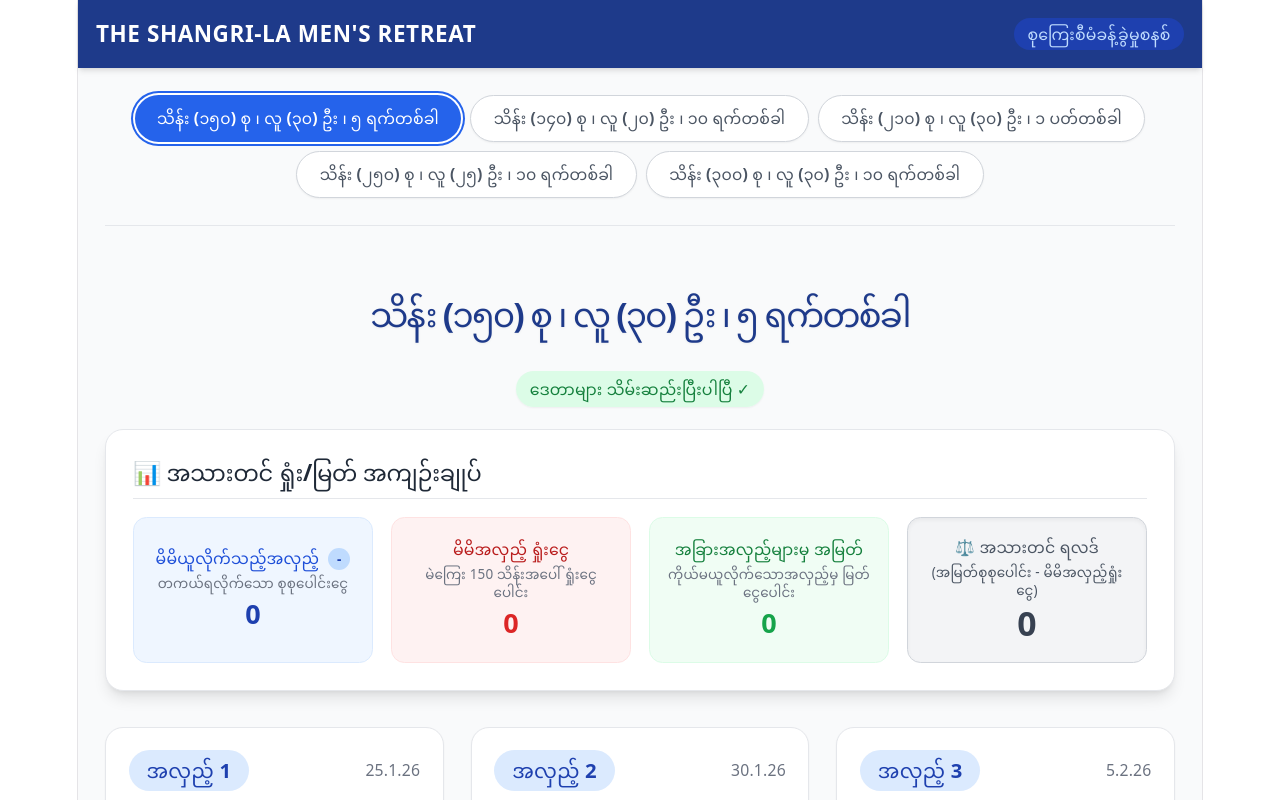
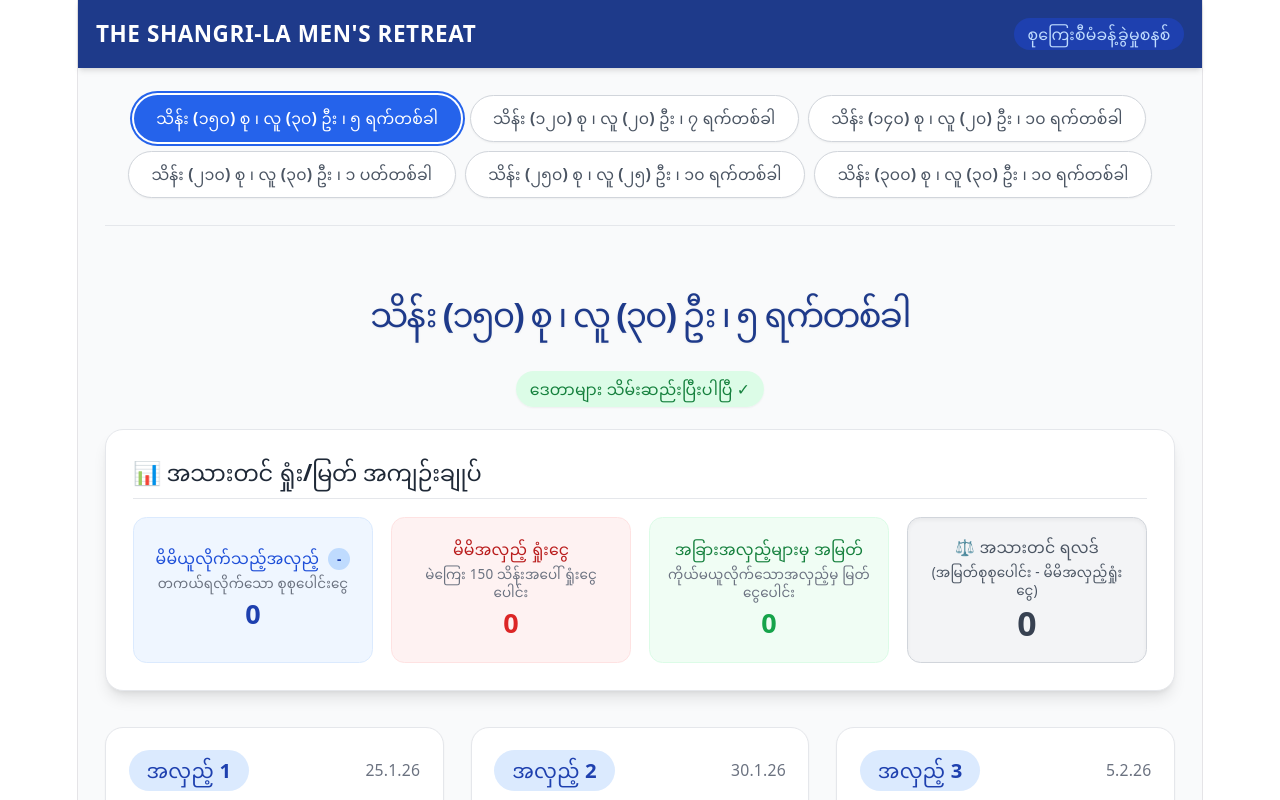
Before and after one commit to xtettnaingkyaw-oss/Sukyaemanagement, a React (Vite) app: page / in a window 1280 px wide. Shown: the top 800 px of the page. Built offline with nearby package versions, Linux system fonts and the light colour scheme; no server answers; the database is empty.

Commit message:
Update App.tsx

```diff
--- a/src/App.tsx
+++ b/src/App.tsx
@@ -45,8 +45,27 @@
         ]
     },
     {
+        id: "group_120_7days",
+        name: "သိန်း (၁၂၀) စု ၊ လူ (၂၀) ဦး ၊ ၇ ရက်တစ်ခါ", // 🔴 ယခုအသစ်ထည့်ထားသော ၁၂၀ သိန်းအဖွဲ့
+        totalPot: 12000000,
+        basePerPerson: 600000,
+        totalMembers: 20,
+        data: [
+            {n: 1, date: "27.4.26", price: 12000000}, {n: 2, date: "4.5.26", price: 9800000},
+            {n: 3, date: "11.5.26", price: 9800000}, {n: 4, date: "18.5.26", price: 9800000},
+            {n: 5, date: "25.5.26", price: 9800000}, {n: 6, date: "1.6.26", price: 10000000},
+            {n: 7, date: "8.6.26", price: 10000000}, {n: 8, date: "15.6.26", price: 10000000},
+            {n: 9, date: "22.6.26", price: 10400000}, {n: 10, date: "29.6.26", price: 10400000},
+            {n: 11, date: "6.7.26", price: 10400000}, {n: 12, date: "13.7.26", price: 10800000},
+            {n: 13, date: "20.7.26", price: 10800000}, {n: 14, date: "27.7.26", price: 10800000},
+            {n: 15, date: "3.8.26", price: 11300000}, {n: 16, date: "10.8.26", price: 11300000},
+            {n: 17, date: "17.8.26", price: 11600000}, {n: 18, date: "24.8.26", price: 11600000},
+            {n: 19, date: "31.8.26", price: 11800000}, {n: 20, date: "7.9.26", price: 12000000}
+        ]
+    },
+    {
         id: "group_140_10days",
-        name: "သိန်း (၁၄၀) စု ၊ လူ (၂၀) ဦး ၊ ၁၀ ရက်တစ်ခါ", // 🔴 ယခုအသစ်ထည့်ထားသော ၁၄၀ သိန်းအဖွဲ့
+        name: "သိန်း (၁၄၀) စု ၊ လူ (၂၀) ဦး ၊ ၁၀ ရက်တစ်ခါ",
         totalPot: 14000000,
         basePerPerson: 700000,
         totalMembers: 20,
```
